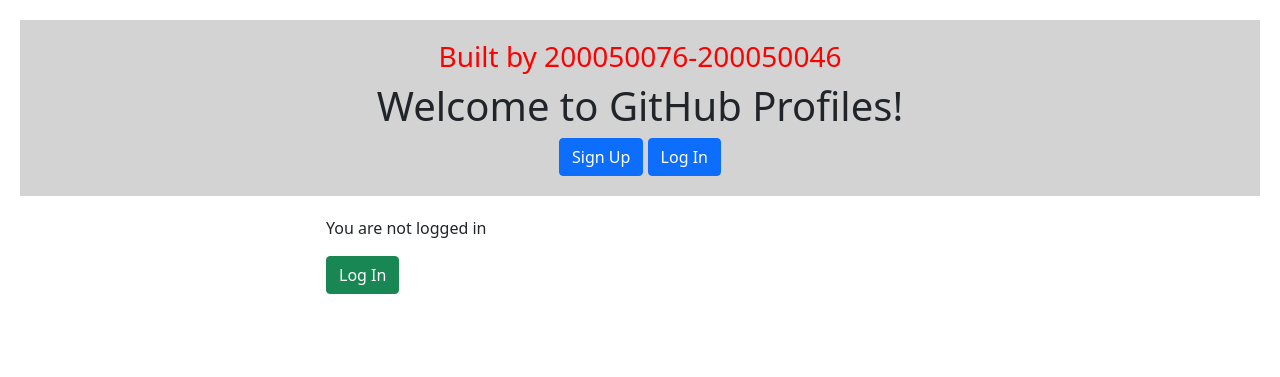
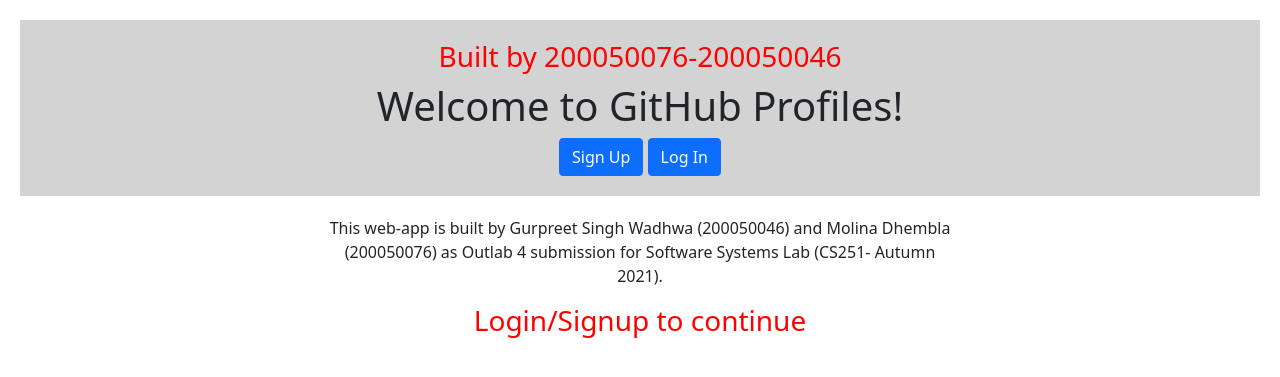
Before and after one commit to GurpreetS2001/SSLOutlab4, a Django app: page / in a window 1280 px wide. Shown: the top 377 px of the page. Run offline with Django 3.2, Linux system fonts and the light colour scheme.

Commit message:
last updated time7

```diff
--- a/templates/home.html
+++ b/templates/home.html
@@ -5,10 +5,10 @@
 {% block content %}
 {% csrf_token %}
 {% if user.is_authenticated %}
-  <h3>Hi {{ user.username }}!</h3>
+  <h3>Hi {{ user.username }}! Youdid not log out the last time you accessed your profile here.</h3>
   <p><a href="{% url 'logout' %}" class="btn btn-success">Log Out</a></p>
 {% else %}
-  <p>You are not logged in</p>
-  <a href="{% url 'login' %}" class="btn btn-success">Log In</a>
+  <p class="text-center">This web-app is built by Gurpreet Singh Wadhwa (200050046) and Molina Dhembla (200050076) as Outlab 4 submission for Software Systems Lab (CS251- Autumn 2021).</p>
+  <h3>Login/Signup to continue</h3>
 {% endif %}
 {% endblock %}}
--- a/templates/registration/login.html
+++ b/templates/registration/login.html
@@ -7,6 +7,6 @@
 <form method="post">
   {% csrf_token %}
   {{ form.as_p }}
-  <button type="submit">Log In</button>
+  <button type="submit" class="btn btn-success">Log In</button>
 </form>
 {% endblock %}
```
